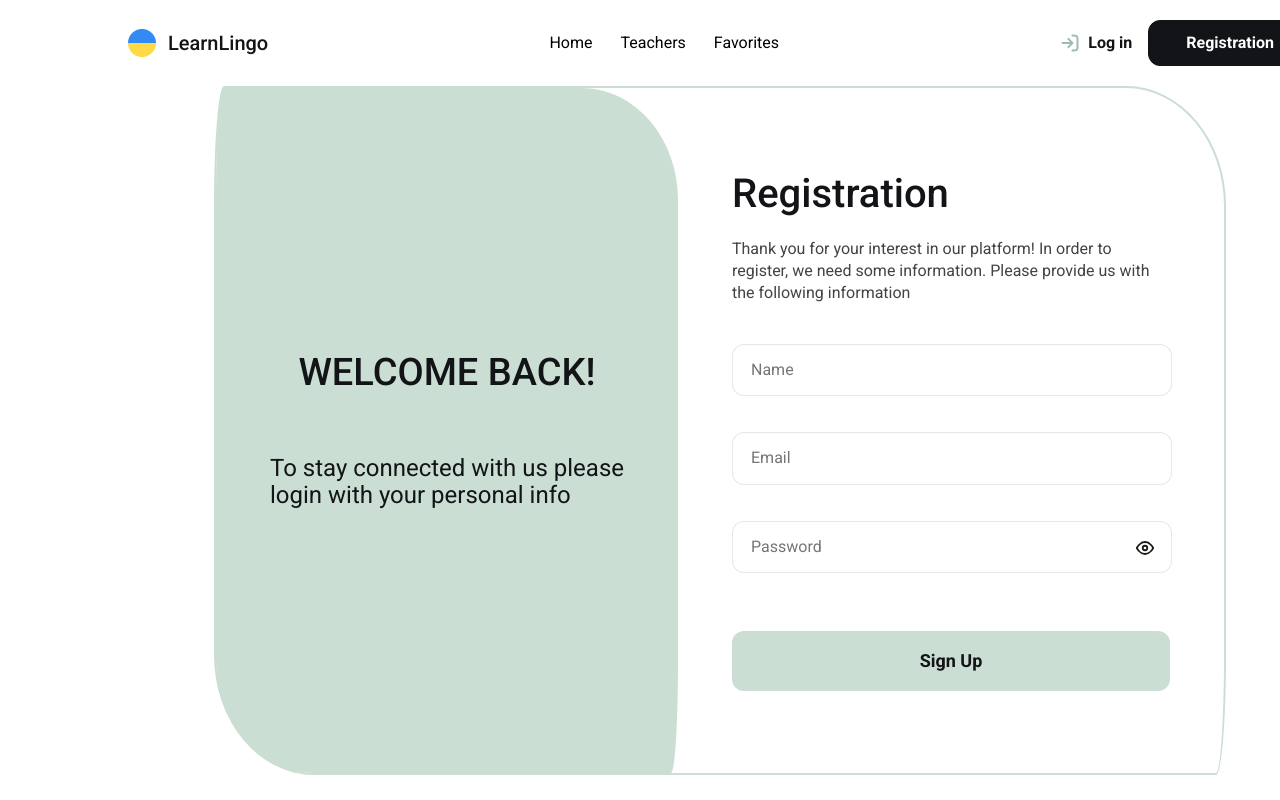
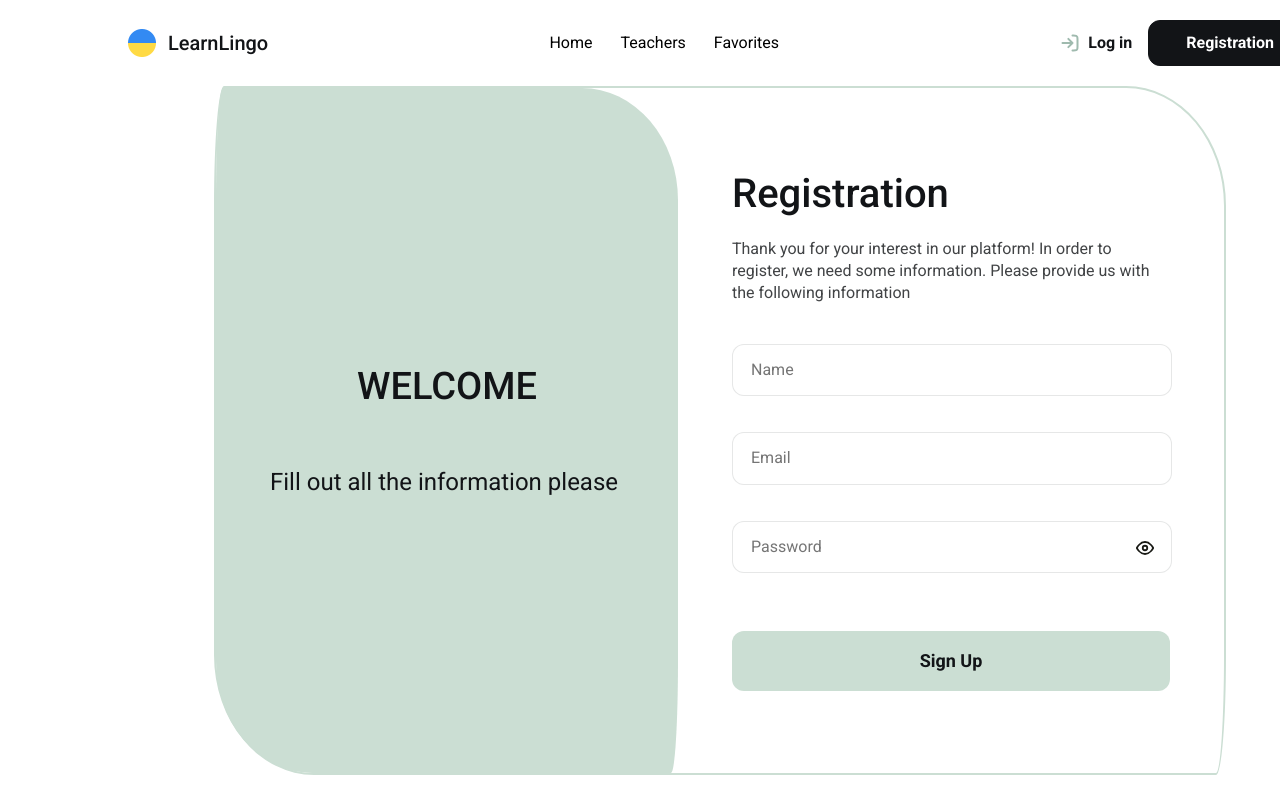
Before and after one commit to VorontsovaYulia/learn_lingo, a Next.js app: page /sign-up in a window 1280 px wide. Shown: the top 800 px of the page. Built offline with nearby package versions, Linux system fonts and the light colour scheme.

Commit message:
added_css_for_page_signIn

```diff
--- a/src/app/components/DesignForm/DesignForm.jsx
+++ b/src/app/components/DesignForm/DesignForm.jsx
@@ -2,14 +2,16 @@
 
 import styles from './DesignForm.module.css'
 
-export const DesignForm = () => {
+export const DesignForm = ({type}) => {
 
     return (
         <div className={styles.wrapper}>
             <h3>
-                WELCOME BACK!
+                {type === 'sign-up' ? 'WELCOME' : 'WELCOME BACK!'}
             </h3>
-            <p>To stay connected with us please  <br /> login with your personal info</p>
+            <p>
+                {type === 'sign-up' ? 'Fill out all the information please' : 'To stay connected with us please login with your personal info'}
+            </p>
         </div>
-    )
+    );
  }
--- a/src/app/components/DesignForm/DesignForm.module.css
+++ b/src/app/components/DesignForm/DesignForm.module.css
@@ -18,4 +18,5 @@
 .wrapper p {
     font-size: 24px;
     font-weight: 400;
+    width: 354px;
 }
--- a/src/app/sign-in/page.jsx
+++ b/src/app/sign-in/page.jsx
@@ -1,10 +1,12 @@
 import { LoginForm } from '@/app/components/LoginForm/LoginForm';
-// import { DesignForm } from '@/app/components/DesignForm/DesignForm';
+import { DesignForm } from "../components/DesignForm/DesignForm";
+import styles from '../../app/sign-up/SignUp.module.css';
 
 
 export default function SignInPage() {
   return (
-    <div style={{ display: 'grid', placeItems: 'center', minHeight: 'calc(100vh - 86px)' }}>
+    <div className={styles.container}>
+       <DesignForm type={'sign-in'} />
       <LoginForm />
     </div>
   );
--- a/src/app/sign-up/page.jsx
+++ b/src/app/sign-up/page.jsx
@@ -5,7 +5,7 @@ import styles from './SignUp.module.css'
 export default function SignUpPage() {
   return (
     <div className={styles.container}>
-      <DesignForm />
+      <DesignForm type={'sign-up'} />
       <SignupForm />
     </div>
   );
```
